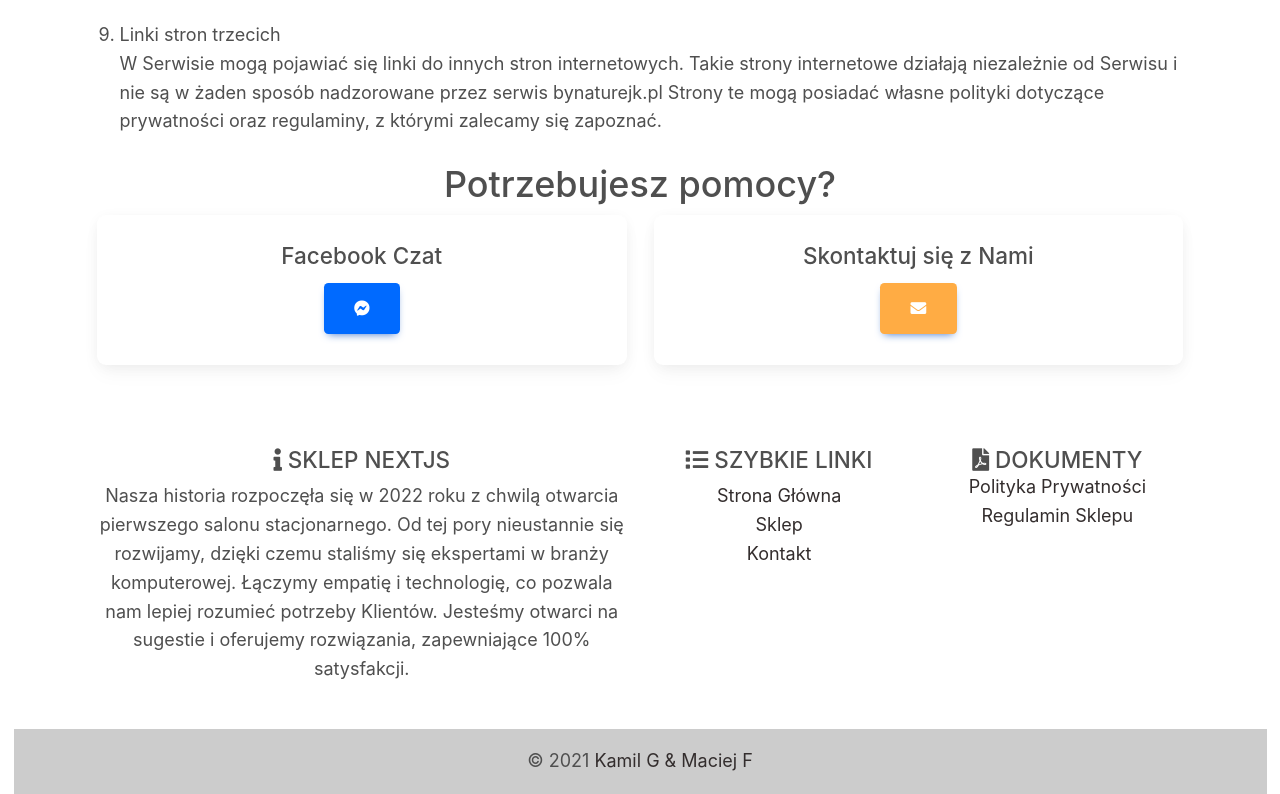
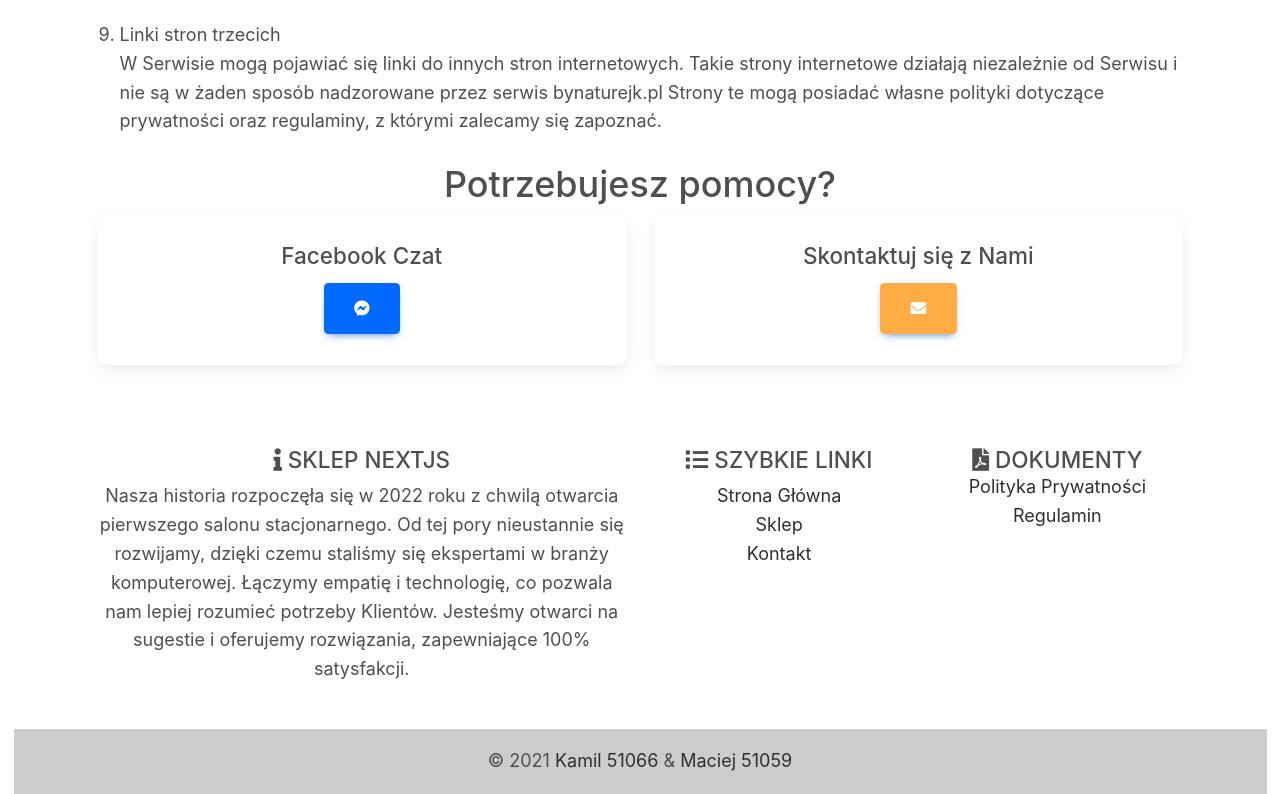
Before and after one commit to GorlikItsMe/nextjs-shop, a Next.js app: page /politykaPrywatnosci in a window 1280 px wide. Shown: the part 1514-2308 px from the top of the page. Built offline with nearby package versions, Linux system fonts and the light colour scheme.

Commit message:
add link

```diff
--- a/components/Footer.tsx
+++ b/components/Footer.tsx
@@ -1,5 +1,6 @@
 import React from 'react';
 import { MDBFooter, MDBContainer, MDBRow, MDBCol, MDBIcon } from 'mdb-react-ui-kit';
+import Link from 'next/link'
 
 export default function Footer() {
   return (
@@ -10,8 +11,8 @@ export default function Footer() {
             <h5 className='text-uppercase'><MDBIcon fas icon='info'></MDBIcon> Sklep NextJS</h5>
 
             <p>
-            Nasza historia rozpoczęła się w 2022 roku z chwilą otwarcia pierwszego salonu stacjonarnego. Od tej pory nieustannie się rozwijamy, dzięki czemu staliśmy się ekspertami w branży komputerowej.
-             Łączymy empatię i technologię, co pozwala nam lepiej rozumieć potrzeby Klientów. Jesteśmy otwarci na sugestie i oferujemy rozwiązania, zapewniające 100% satysfakcji.
+              Nasza historia rozpoczęła się w 2022 roku z chwilą otwarcia pierwszego salonu stacjonarnego. Od tej pory nieustannie się rozwijamy, dzięki czemu staliśmy się ekspertami w branży komputerowej.
+              Łączymy empatię i technologię, co pozwala nam lepiej rozumieć potrzeby Klientów. Jesteśmy otwarci na sugestie i oferujemy rozwiązania, zapewniające 100% satysfakcji.
             </p>
           </MDBCol>
 
@@ -20,19 +21,19 @@ export default function Footer() {
 
             <ul className='list-unstyled mb-0'>
               <li>
-                <a href='/' className='text-dark'>
-                  Strona Główna
-                </a>
+                <Link href="/">
+                  <a className='text-dark'>Strona Główna</a>
+                </Link>
               </li>
               <li>
-                <a href='#!' className='text-dark'>
-                  Sklep
-                </a>
+                <Link href="/">
+                  <a className='text-dark'>Sklep</a>
+                </Link>
               </li>
               <li>
-                <a href='/kontakt' className='text-dark'>
-                  Kontakt
-                </a>
+                <Link href="/kontakt">
+                  <a className='text-dark'>Kontakt</a>
+                </Link>
               </li>
             </ul>
           </MDBCol>
@@ -42,14 +43,14 @@ export default function Footer() {
 
             <ul className='list-unstyled'>
               <li>
-                <a href='/politykaPrywatnosci' className='text-dark'>
-                  Polityka Prywatności
-                </a>
+                <Link href="/politykaPrywatnosci">
+                  <a className='text-dark'>Polityka Prywatności</a>
+                </Link>
               </li>
               <li>
-                <a href='/regulamin' className='text-dark'>
-                  Regulamin Sklepu
-                </a>
+                <Link href="/regulamin">
+                  <a className='text-dark'>Regulamin</a>
+                </Link>
               </li>
             </ul>
           </MDBCol>
@@ -58,9 +59,12 @@ export default function Footer() {
 
       <div className='text-center p-3' style={{ backgroundColor: 'rgba(0, 0, 0, 0.2)' }}>
         &copy; {new Date().getFullYear()}{' '}
-        <a className='text-dark' href='#'>
-          Kamil G & Maciej F
-        </a>
+        <Link href="https://github.com/GorlikItsMe">
+          <a className='text-dark'>Kamil 51066</a>
+        </Link>&nbsp;&&nbsp;
+        <Link href="https://github.com/mfaldzinski">
+          <a className='text-dark'>Maciej 51059</a>
+        </Link>
       </div>
     </MDBFooter>
   );
--- a/components/Navbar.tsx
+++ b/components/Navbar.tsx
@@ -37,7 +37,7 @@ export default function Navbar() {
     <MDBNavbar expand='lg' light bgColor='light'>
       <MDBContainer fluid>
         <Link href="/">
-          <MDBNavbarBrand>Sklep NextJS</MDBNavbarBrand>
+          <a><MDBNavbarBrand>Sklep NextJS</MDBNavbarBrand></a>
         </Link>
 
         <MDBNavbarToggler
@@ -53,14 +53,14 @@ export default function Navbar() {
           <MDBNavbarNav right fullWidth={false} className='mb-2 mb-lg-0'>
             <MDBNavbarItem>
               <Link href="/">
-                <MDBNavbarLink active aria-current='page'>
+                <a><MDBNavbarLink active aria-current='page'>
                   <MDBIcon fas icon='home'></MDBIcon> Strona Główna
-                </MDBNavbarLink>
+                </MDBNavbarLink></a>
               </Link>
             </MDBNavbarItem>
             <MDBNavbarItem>
               <Link href="/">
-                <MDBNavbarLink><MDBIcon fas icon='store-alt'></MDBIcon> Sklep</MDBNavbarLink>
+                <a><MDBNavbarLink><MDBIcon fas icon='store-alt'></MDBIcon> Sklep</MDBNavbarLink></a>
               </Link>
             </MDBNavbarItem>
 
@@ -71,10 +71,14 @@ export default function Navbar() {
                 </MDBDropdownToggle>
                 <MDBDropdownMenu>
                   <MDBDropdownItem>
-                    <MDBDropdownLink>Polityka Prywatności</MDBDropdownLink>
+                  <Link href="/politykaPrywatnosci">
+                    <a><MDBDropdownLink>Polityka Prywatności</MDBDropdownLink></a>
+                    </Link>
                   </MDBDropdownItem>
                   <MDBDropdownItem>
-                    <MDBDropdownLink>Regulamin</MDBDropdownLink>
+                  <Link href="/regulamin">
+                    <a><MDBDropdownLink>Regulamin</MDBDropdownLink></a>
+                    </Link>
                   </MDBDropdownItem>
                 </MDBDropdownMenu>
               </MDBDropdown>
@@ -82,7 +86,7 @@ export default function Navbar() {
 
             <MDBNavbarItem>
               <Link href="/kontakt">
-                <MDBNavbarLink><MDBIcon fas icon='envelope'></MDBIcon> Kontakt</MDBNavbarLink>
+              <a><MDBNavbarLink><MDBIcon fas icon='envelope'></MDBIcon> Kontakt</MDBNavbarLink></a>
               </Link>
             </MDBNavbarItem>
             <MDBNavbarItem>
--- a/components/layout.tsx
+++ b/components/layout.tsx
@@ -41,9 +41,11 @@ export default function Layout({
           <h4 className='mb-3'>Zachęcamy do zakupów</h4><br />
           <h4 className='mb-3'>Kod promocyjny: WELCOME15*</h4>
           <p className='mb-3'>*Kod obniża cenę o 15% przy zakupach za min. 100zł</p>
-        <MDBBtn outline rounded>
+          <Link href="/sklep">
+            <a><MDBBtn outline rounded>
               Sprawdź produkty!
-      </MDBBtn>
+            </MDBBtn></a>
+          </Link>
         </div>
       </header>
       <main>{children}</main>
--- a/pages/politykaPrywatnosci.tsx
+++ b/pages/politykaPrywatnosci.tsx
@@ -2,6 +2,7 @@ import React from 'react'
 import Head from 'next/head'
 import Layout from '../components/layout'
 import { MDBContainer, MDBRow, MDBCol, MDBBtn, MDBIcon, MDBCard, MDBCardBody, MDBCardTitle, MDBCardText } from 'mdb-react-ui-kit';
+import Link from 'next/link'
 export default function politykaPrywatnosci() {
     return (
         <Layout>
@@ -53,9 +54,11 @@ export default function politykaPrywatnosci() {
                                 <MDBCardBody>
                                     <MDBCardTitle>Skontaktuj się z Nami</MDBCardTitle>
                                     <MDBCardText>
-                                        <MDBBtn size='lg' className='m-1' style={{ backgroundColor: '#ffac44' }} href='#'>
-                                            <MDBIcon fas icon='envelope' />
-                                        </MDBBtn>
+                                        <Link href="/kontakt">
+                                            <MDBBtn size='lg' className='m-1' style={{ backgroundColor: '#ffac44' }}>
+                                                <MDBIcon fas icon='envelope' />
+                                            </MDBBtn>
+                                        </Link>
                                     </MDBCardText>
                                 </MDBCardBody>
                             </MDBCard>
```
Lines whose indentation alone changed are shown as unchanged.
